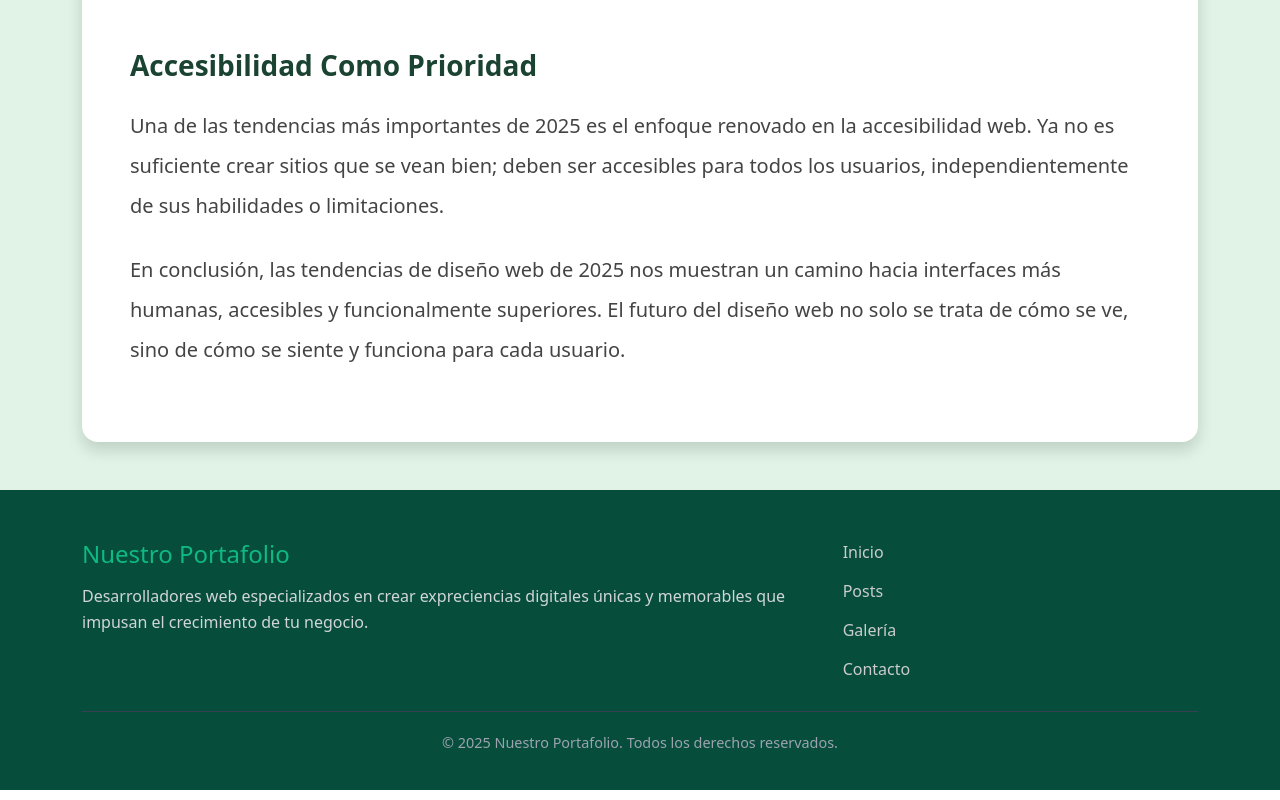
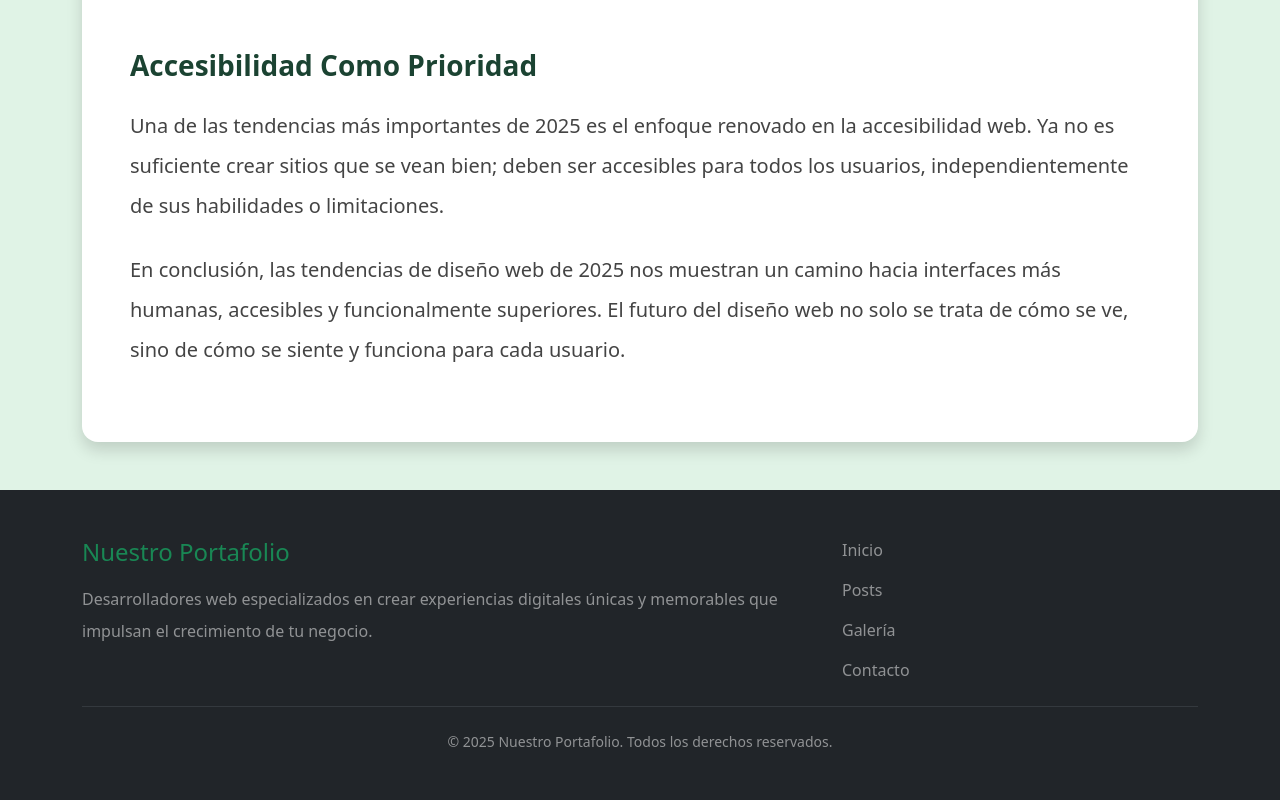
Before and after one commit to serogonpi/portafolio-react-soal, a React (Create React App) app: page /posts in a window 1280 px wide. Shown: the part 3298-4098 px from the top of the page. Built offline with nearby package versions, Linux system fonts and the light colour scheme.

Commit message:
feat: enhance Footer component layout and styles for improved aesthetics and user interaction

```diff
--- a/src/assets/css/styles.css
+++ b/src/assets/css/styles.css
@@ -354,9 +354,15 @@ textarea:focus {
 }
 
 .footer {
-    background-color: #064e3b;
-    color: white;
-    padding: 50px 0 20px;
+    background-color: #064e3b !important;
+}
+
+.footer .hover-link {
+    transition: color 0.3s ease;
+}
+
+.footer .hover-link:hover {
+    color: #10b981 !important;
 }
 
 .footer-content {
--- a/src/components/Footer.jsx
+++ b/src/components/Footer.jsx
@@ -3,25 +3,37 @@ import '../assets/css/styles.css'
 
 function Footer() {
     return (
-        <footer className="footer">
+        <footer className="footer bg-dark text-white py-5">
             <div className="container">
-                <div className="footer-content">
-                    <div className="footer-info">
-                        <h3>Nuestro Portafolio</h3>
-                        <p>Desarrolladores web especializados en crear expreciencias
-                            digitales únicas y memorables que impusan el crecimiento
+                <div className="row g-4">
+                    <div className="col-lg-8">
+                        <h3 className="h4 mb-3 text-success">Nuestro Portafolio</h3>
+                        <p className="text-white-50 lh-lg">
+                            Desarrolladores web especializados en crear experiencias
+                            digitales únicas y memorables que impulsan el crecimiento
                             de tu negocio.
                         </p>
                     </div>
-                    <div className="footer-links">
-                        <a href="/">Inicio</a>
-                        <a href="/posts">Posts</a>
-                        <a href="/gallery">Galería</a>
-                        <a href="/contacto">Contacto</a>
+                    <div className="col-lg-4">
+                        <div className="d-flex flex-column gap-3">
+                            <a href="/" className="text-white-50 text-decoration-none hover-link">
+                                Inicio
+                            </a>
+                            <a href="/posts" className="text-white-50 text-decoration-none hover-link">
+                                Posts
+                            </a>
+                            <a href="/gallery" className="text-white-50 text-decoration-none hover-link">
+                                Galería
+                            </a>
+                            <a href="/contacto" className="text-white-50 text-decoration-none hover-link">
+                                Contacto
+                            </a>
+                        </div>
                     </div>
                 </div>
-                <div className="footer-bottom">
-                    <p>&copy; 2025 Nuestro Portafolio. Todos los derechos reservados.</p>
+                <hr className="border-secondary my-4" />
+                <div className="text-center text-white-50 small">
+                    <p className="mb-0">&copy; 2025 Nuestro Portafolio. Todos los derechos reservados.</p>
                 </div>
             </div>
         </footer>
```
